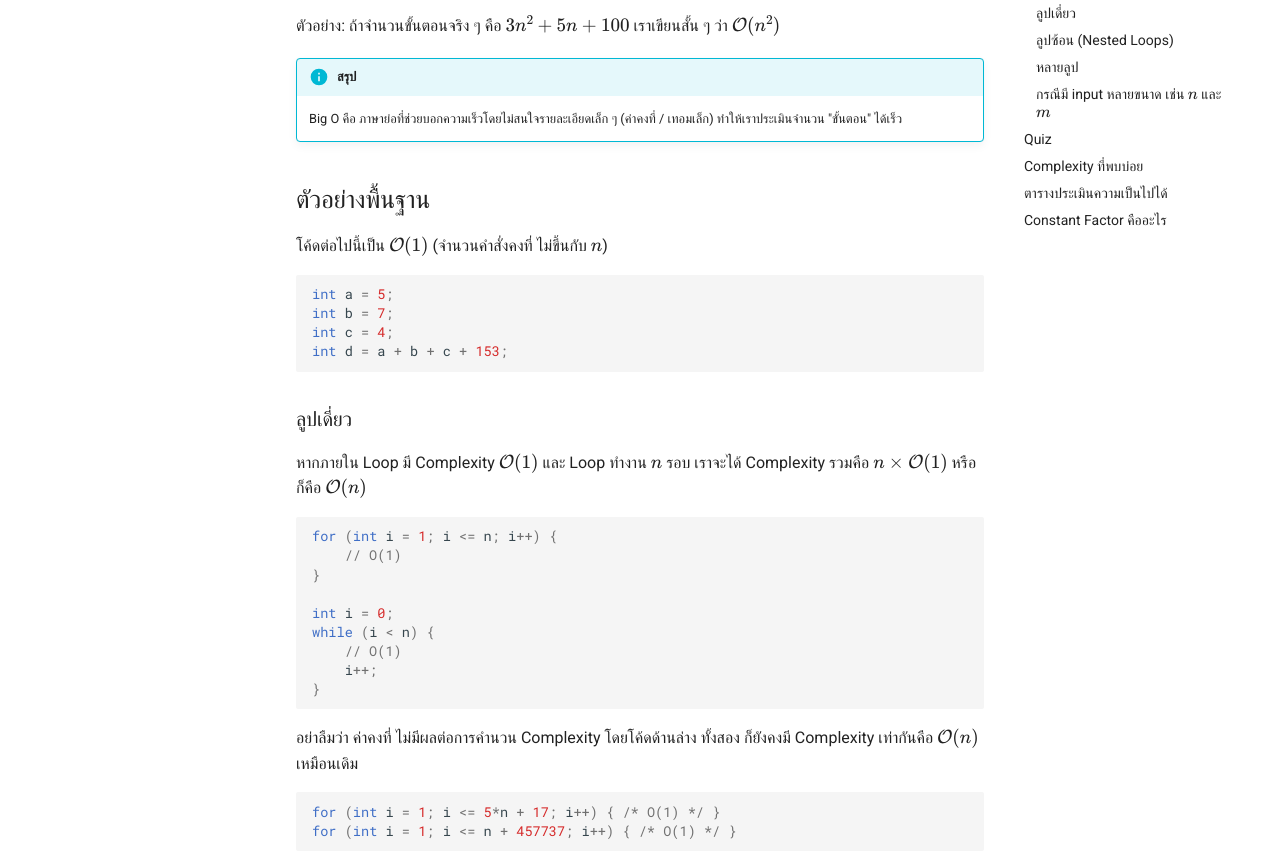
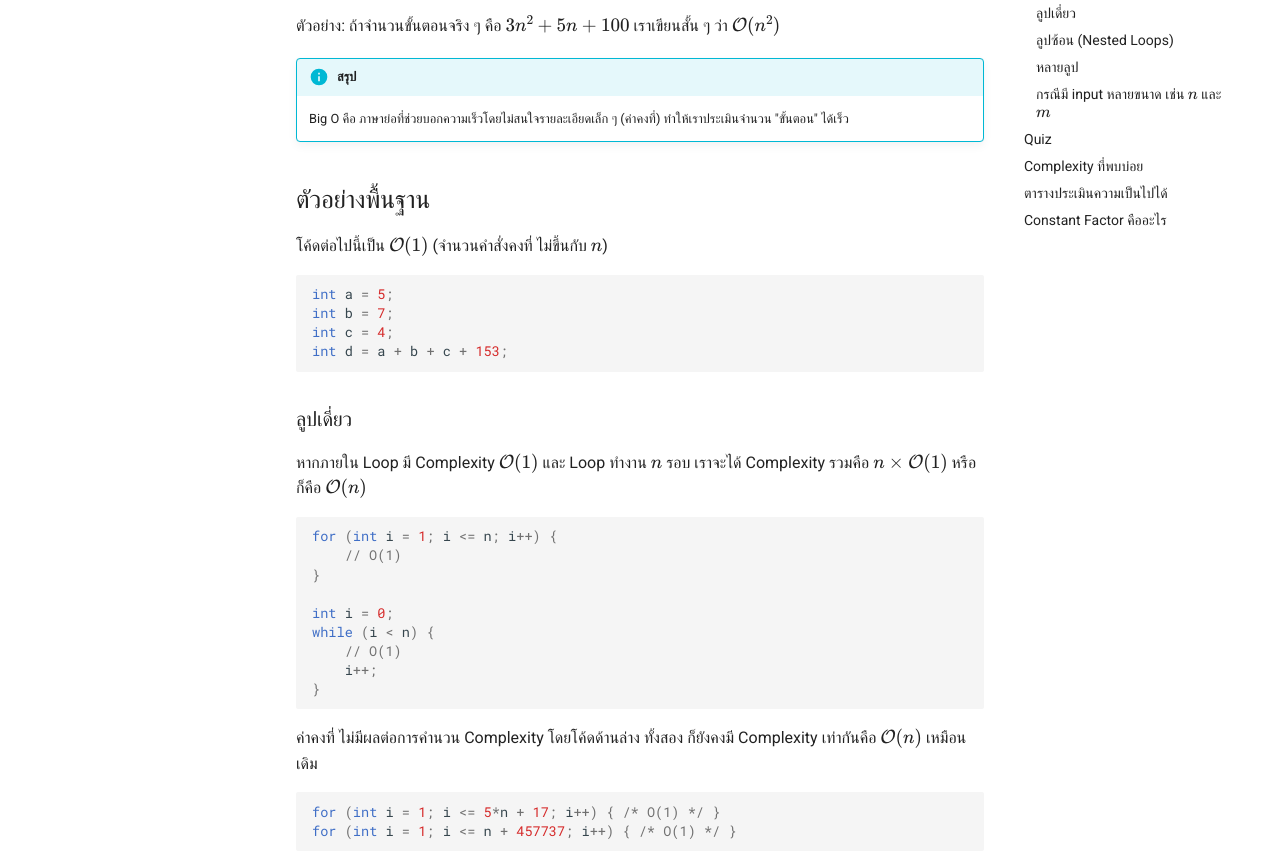
Before and after one commit to thai-cp/thai-cp.github.io, an MkDocs documentation site: the page built from docs/algorithm-basic/complexity.md, in a window 1280 px wide and 1400 px high, scrolled down 474 px. Shown: the part 149-1008 px from the top of the window. Built offline with MkDocs 1.6.1 and Material for MkDocs 9.7.7, drawn with Linux system fonts in a browser that asks for light colours; comment, search, counter and statistics services are not loaded; some of the changed text lies outside the part shown.

Commit message:
Change some wording

````diff
--- a/docs/algorithm-basic/complexity.md
+++ b/docs/algorithm-basic/complexity.md
@@ -17,7 +17,7 @@ Big O (บิ๊กโอ) ใช้บอกขอบเขตบนของ
 ตัวอย่าง: ถ้าจำนวนขั้นตอนจริง ๆ คือ $3n^2 + 5n + 100$ เราเขียนสั้น ๆ ว่า $\mathcal{O}(n^2)$
 
 !!! info "สรุป"
-    Big O คือ ภาษาย่อที่ช่วยบอกความเร็วโดยไม่สนใจรายละเอียดเล็ก ๆ (ค่าคงที่ / เทอมเล็ก) ทำให้เราประเมินจำนวน "ขั้นตอน" ได้เร็ว
+    Big O คือ ภาษาย่อที่ช่วยบอกความเร็วโดยไม่สนใจรายละเอียดเล็ก ๆ (ค่าคงที่) ทำให้เราประเมินจำนวน "ขั้นตอน" ได้เร็ว
 
 ## ตัวอย่างพื้นฐาน
 
@@ -46,7 +46,7 @@ while (i < n) {
 }
 ```
 
-อย่าลืมว่า ค่าคงที่ ไม่มีผลต่อการคำนวน Complexity โดยโค้ดด้านล่าง ทั้งสอง ก็ยังคงมี Complexity เท่ากันคือ $\mathcal{O}(n)$ เหมือนเดิม
+ค่าคงที่ ไม่มีผลต่อการคำนวน Complexity โดยโค้ดด้านล่าง ทั้งสอง ก็ยังคงมี Complexity เท่ากันคือ $\mathcal{O}(n)$ เหมือนเดิม
 
 ```cpp
 for (int i = 1; i <= 5*n + 17; i++) { /* O(1) */ }
@@ -66,7 +66,6 @@ for (int i = 1; i <= n; i++) {
 ```
 
 จากโค้ดข้างต้น เรารู้ว่าลูปด้านใน มี Complexity เท่ากับ $\mathcal{O}(m)$ แต่ลูปนี้ ทำงาน $n$ รอบเนื่องจากมีลูปอีกอันครอบอยู่ ดังนั้น Complexity รวมจะเท่ากับ $n\times\mathcal{O}(m)$ หรือก็คือ $\mathcal{O}(nm)$ นั่นเอง
-
 
 ### หลายลูป
 
@@ -122,6 +122,7 @@ for (int i = 1; i <= n; i++) {
     }
 }
 ```
+
 ??? note "เฉลย"
     จะมีการทำงานทั้งหมด $n + (n-1) + (n-2) + \dots + 1 = \frac{n(n+1)}{2}$ ครั้ง ซึ่งเทียบได้กับ $\mathcal{O}(n^2)$
 
````
Also changed, not shown: other parts of docs/algorithm-basic/complexity.md (+3 -3 lines).
